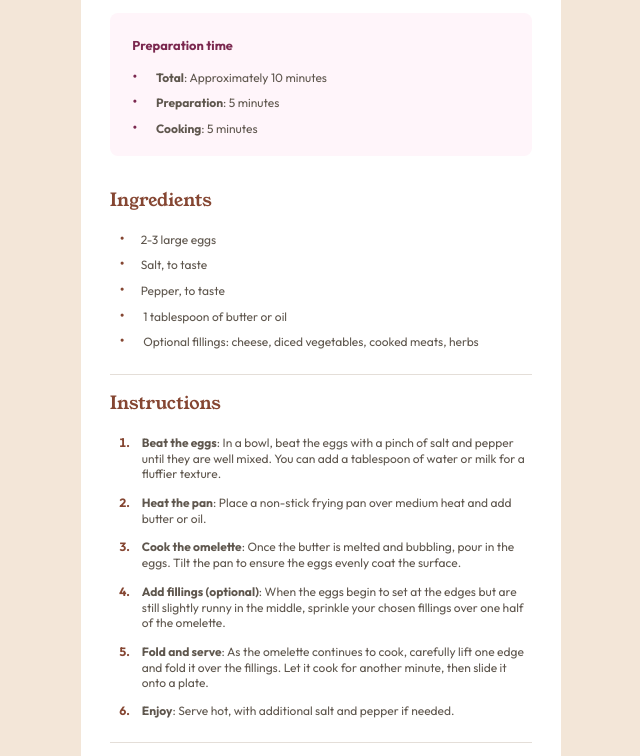
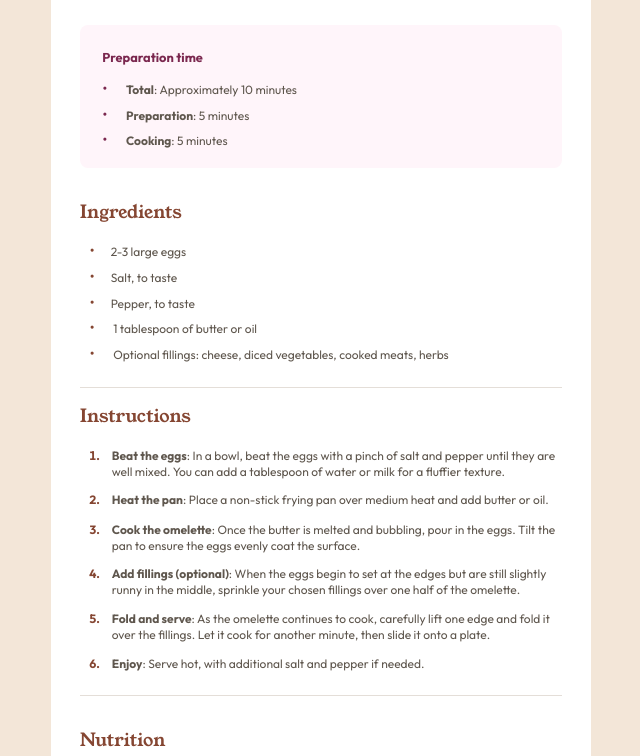
Before and after one commit to Antonvasilache/recipe-page, a plain HTML site: page index.html in a window 1280 px wide. Shown: the part 418-1174 px from the top of the page, without its empty margins (319-959 px from the left). Drawn offline with Linux system fonts and the light colour scheme.

Commit message:
container width

```diff
--- a/styles.css
+++ b/styles.css
@@ -25,7 +25,7 @@ body {
   display: flex;
   flex-direction: column;
   background-color: var(--White);
-  max-width: 480px;
+  max-width: 540px;
   width: 100%;
   border-radius: 16px;
 }
```
